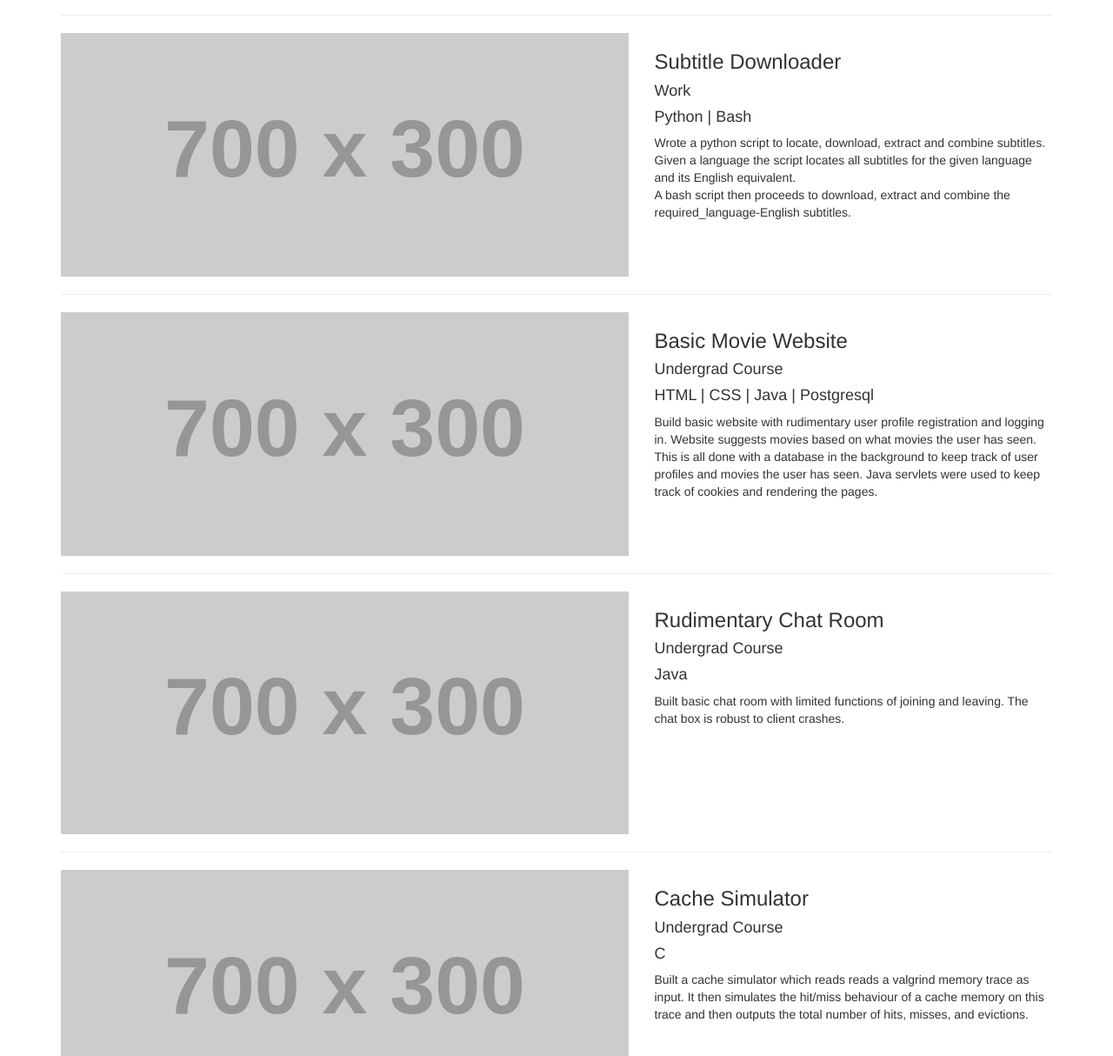
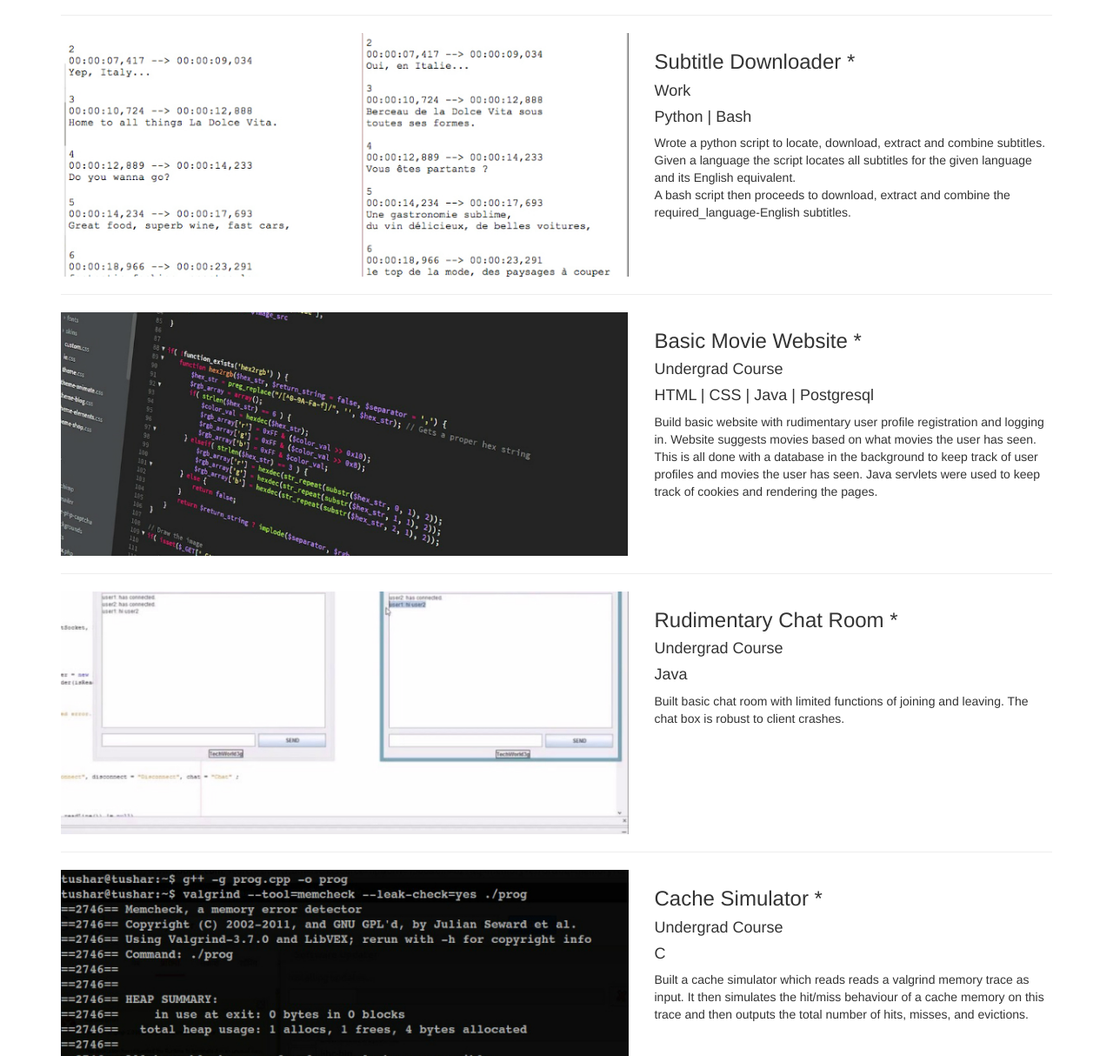
Before and after one commit to ahmad-musleh/ahmad-musleh.github.io, a website: page projects.html in a window 1280 px wide. Shown: the part 2386-3600 px from the top of the page at 87% size. Drawn offline with Linux system fonts and the light colour scheme; placeholder pictures from the web are drawn by us.

Commit message:
adding pics to projects

```diff
--- a/projects.html
+++ b/projects.html
@@ -252,11 +252,11 @@
         <div class="row">
             <div class="col-md-7">
                 <a>
-                    <img class="img-responsive" src="http://placehold.it/700x300" alt="">
+                    <img class="img-responsive" src="img/srt_example.jpg" alt="">
                 </a>
             </div>
             <div class="col-md-5">
-                <h3>Subtitle Downloader</h3>
+                <h3>Subtitle Downloader *</h3>
                 <h4>Work</h4>
                 <h4>Python | Bash</h4>
                 <p> Wrote a python script to locate, download, extract and combine subtitles. Given a language the script locates all subtitles for the given language and its English equivalent. <br>
@@ -273,11 +273,11 @@
         <div class="row">
             <div class="col-md-7">
                 <a>
-                    <img class="img-responsive" src="http://placehold.it/700x300" alt="">
+                    <img class="img-responsive" src="img/html.jpg" alt="">
                 </a>
             </div>
             <div class="col-md-5">
-                <h3>Basic Movie Website</h3>
+                <h3>Basic Movie Website *</h3>
                 <h4>Undergrad Course</h4>
                 <h4>HTML | CSS | Java | Postgresql</h4>
                 <p> Build basic website with rudimentary user profile registration and logging in. Website suggests movies based on what movies the user has seen.
@@ -295,11 +295,11 @@
         <div class="row">
             <div class="col-md-7">
                 <a>
-                    <img class="img-responsive" src="http://placehold.it/700x300" alt="">
+                    <img class="img-responsive" src="img/chat_room.jpg" alt="">
                 </a>
             </div>
             <div class="col-md-5">
-                <h3>Rudimentary Chat Room</h3>
+                <h3>Rudimentary Chat Room *</h3>
                 <h4>Undergrad Course</h4>
                 <h4>Java</h4>
                 <p> Built basic chat room with limited functions of joining and leaving. The chat box is robust to client crashes.
@@ -315,11 +315,11 @@
         <div class="row">
             <div class="col-md-7">
                 <a>
-                    <img class="img-responsive" src="http://placehold.it/700x300" alt="">
+                    <img class="img-responsive" src="img/valgrind.jpg" alt="">
                 </a>
             </div>
             <div class="col-md-5">
-                <h3>Cache Simulator</h3>
+                <h3>Cache Simulator *</h3>
                 <h4>Undergrad Course</h4>
                 <h4>C</h4>
                 <p> Built a cache simulator which reads reads a valgrind memory trace as input.
```
Also changed, not shown: img/chat_room.jpg (added), img/html.jpg (added), img/srt_example.jpg (added), img/valgrind.jpg (added).
